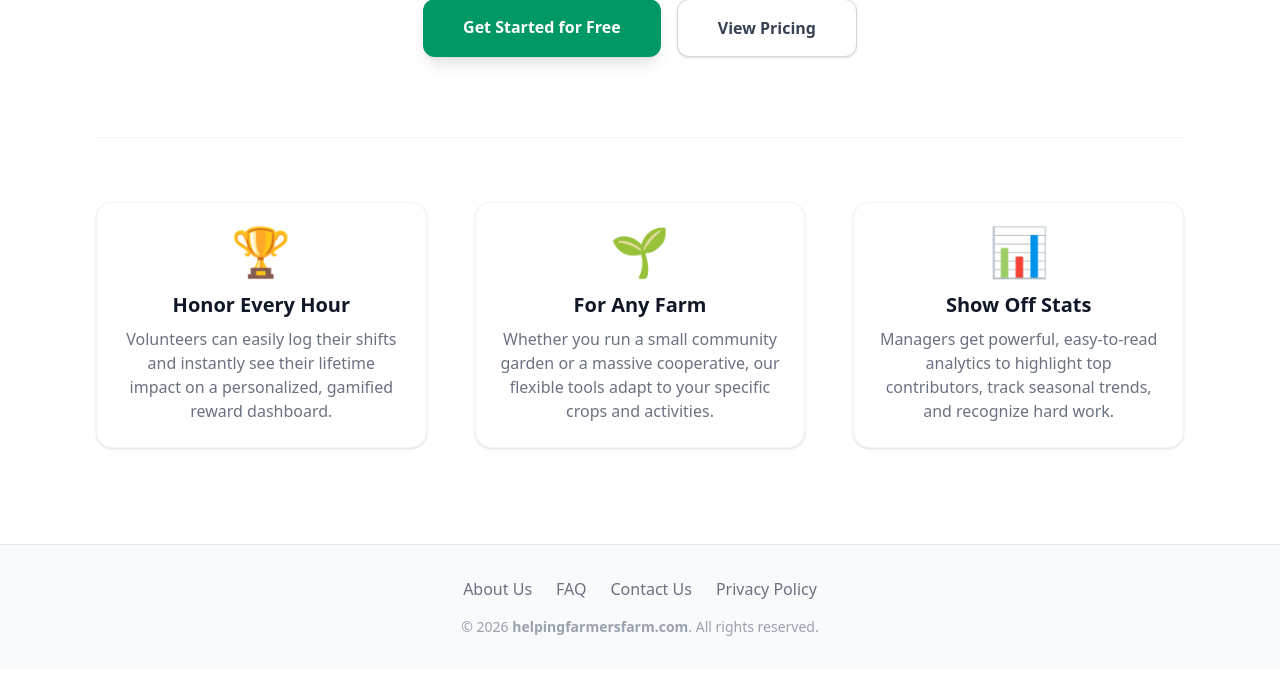
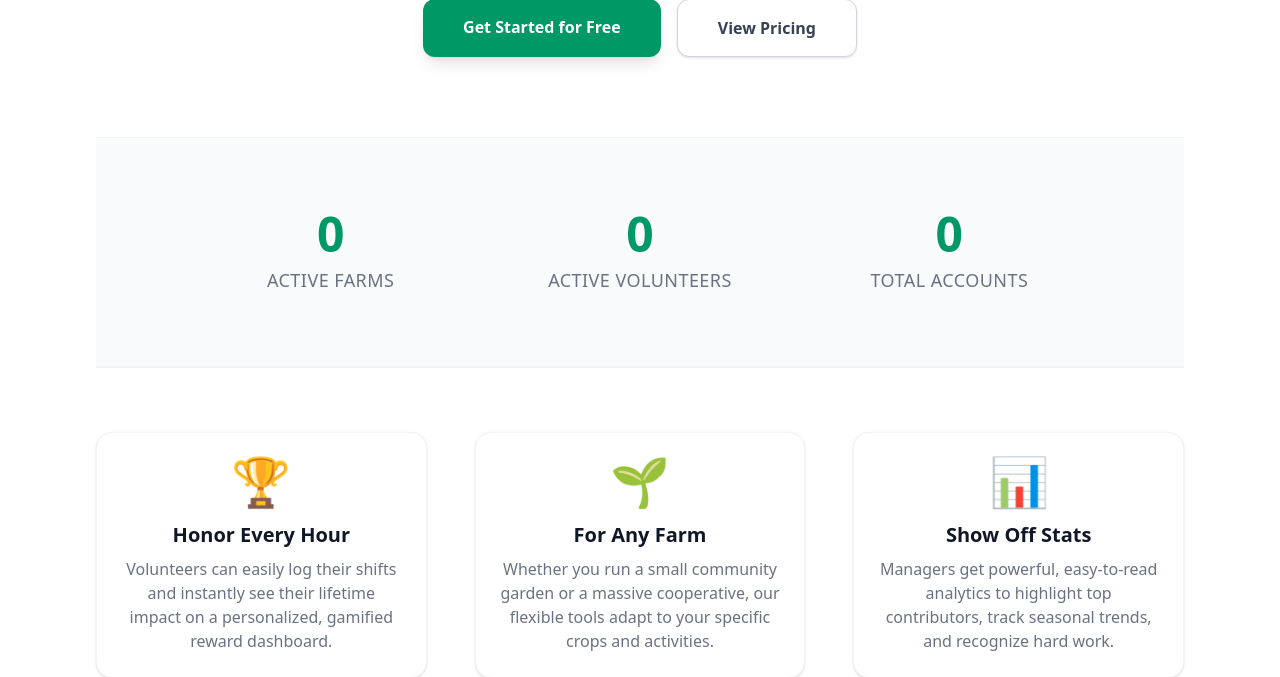
Before and after one commit to squid-protocol/help_farmers_farm, a Django app: page / in a window 1280 px wide. Shown: the part 474-1151 px from the top of the page. Before the commit the page ends 1110 px from the top, so only its background shows below. Run offline with Django 5.2, Linux system fonts and the light colour scheme; data that the repository does not hold is empty; style sheets or scripts are compiled from the project's sources; some libraries are stand-ins or nearby versions.

Commit message:
feat(landing): add HTMX-powered live platform impact statistics

```diff
--- a/backend/farms/urls.py
+++ b/backend/farms/urls.py
@@ -58,4 +58,7 @@ urlpatterns = [
         views.approve_membership_view,
         name="approve_join",
     ),
+    path(
+        "fragments/live-stats/", views.live_stats_fragment, name="live_stats_fragment"
+    ),
 ]
--- a/backend/farms/views.py
+++ b/backend/farms/views.py
@@ -7,6 +7,8 @@ from django.db.models import Sum, Q
 from django.views.decorators.http import require_POST
 from django.contrib import messages
 from django.utils import timezone
+from django.core.cache import cache
+from datetime import timedelta
 
 # --- Local App Imports (Farms) ---
 from .models import Farm, Crop, WorkCommitment, ComplianceForm, FarmProfile
@@ -578,7 +580,6 @@ def switch_active_farm(request):
     farm_id = request.POST.get("farm_id")
     if farm_id:
         # Security check: Prove they are actually a member before switching
-        from accounts.models import FarmMembership
 
         is_member = FarmMembership.objects.filter(
             user=request.user, farm_id=farm_id, is_approved=True
@@ -818,3 +819,25 @@ def volunteer_roster_view(request):
         "volunteer_form": volunteer_form,
     }
     return render(request, "farms/volunteer_roster.html", context)
+
+
+def live_stats_fragment(request):
+    stats = cache.get("landing_page_stats")
+
+    if not stats:
+        thirty_days_ago = timezone.now() - timedelta(days=30)
+
+        stats = {
+            "total_farms": Farm.objects.count(),
+            "total_accounts": User.objects.count(),
+            "active_volunteers": LogEntry.objects.filter(
+                date_logged__gte=thirty_days_ago
+            )
+            .values("volunteer")
+            .distinct()
+            .count(),
+        }
+
+        cache.set("landing_page_stats", stats, 300)
+
+    return render(request, "fragments/live_stats.html", {"stats": stats})
--- /dev/null
+++ b/backend/templates/fragments/live_stats.html
@@ -0,0 +1,14 @@
+<div class="grid grid-cols-1 md:grid-cols-3 gap-8 text-center max-w-4xl mx-auto">
+    <div class="p-6">
+        <p class="text-5xl font-extrabold text-emerald-600 mb-2">{{ stats.total_farms }}</p>
+        <p class="text-lg font-medium text-gray-500 uppercase tracking-wide">Active Farms</p>
+    </div>
+    <div class="p-6">
+        <p class="text-5xl font-extrabold text-emerald-600 mb-2">{{ stats.active_volunteers }}</p>
+        <p class="text-lg font-medium text-gray-500 uppercase tracking-wide">Active Volunteers</p>
+    </div>
+    <div class="p-6">
+        <p class="text-5xl font-extrabold text-emerald-600 mb-2">{{ stats.total_accounts }}</p>
+        <p class="text-lg font-medium text-gray-500 uppercase tracking-wide">Total Accounts</p>
+    </div>
+</div>
--- a/backend/templates/landing.html
+++ b/backend/templates/landing.html
@@ -17,6 +17,15 @@
             <a href="{% url 'signup_gateway' %}" class="bg-emerald-600 hover:bg-emerald-700 text-white font-bold py-4 px-10 rounded-xl shadow-lg transition transform hover:-translate-y-1">Get Started for Free</a>
             <a href="{% url 'pricing' %}" class="bg-white border border-gray-300 hover:bg-gray-50 text-gray-700 font-bold py-4 px-10 rounded-xl shadow-sm transition">View Pricing</a>
         {% endif %}
+    </div>
+</div>
+
+<div class="py-12 bg-gray-50 border-t border-b border-gray-100"
+     hx-get="{% url 'live_stats_fragment' %}"
+     hx-trigger="load">
+    <div class="text-center text-gray-400 py-6">
+        <svg class="animate-spin inline-block w-8 h-8 text-emerald-600 mb-2" xmlns="[http://www.w3.org/2000/svg](http://www.w3.org/2000/svg)" fill="none" viewBox="0 0 24 24"><circle class="opacity-25" cx="12" cy="12" r="10" stroke="currentColor" stroke-width="4"></circle><path class="opacity-75" fill="currentColor" d="M4 12a8 8 0 018-8V0C5.373 0 0 5.373 0 12h4zm2 5.291A7.962 7.962 0 014 12H0c0 3.042 1.135 5.824 3 7.938l3-2.647z"></path></svg>
+        <p>Loading live impact stats...</p>
     </div>
 </div>
 
```
